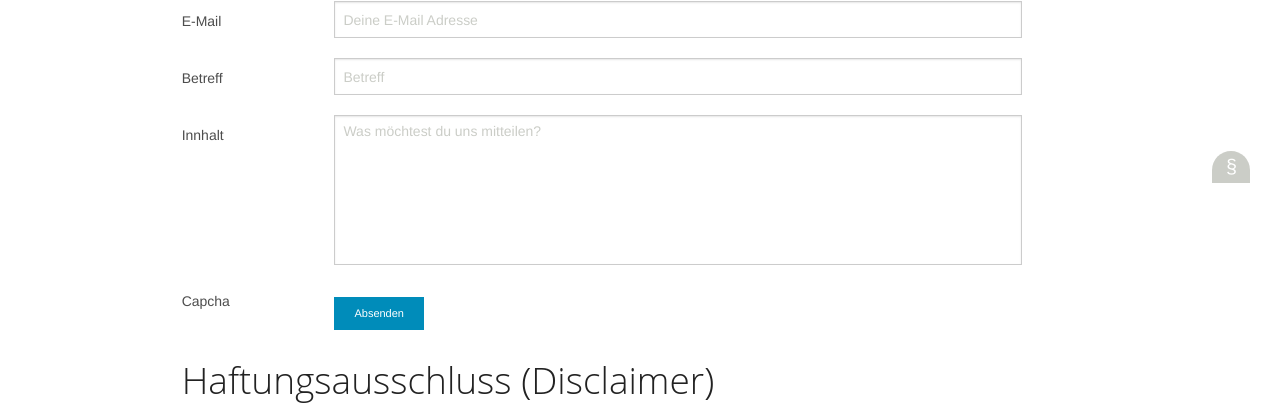
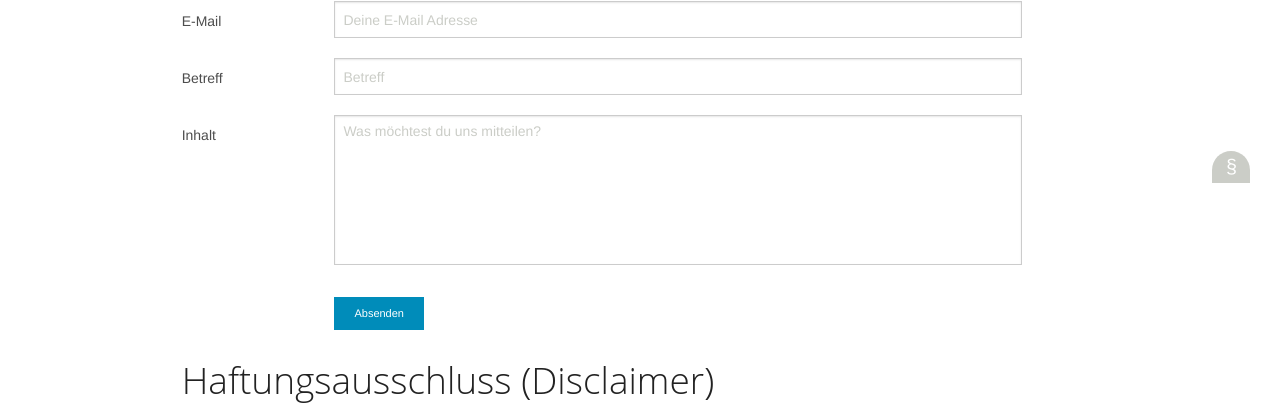
Before and after one commit to CrazyCrud/shithouse-poetry-website, a PHP site: page /impressum.php in a window 1280 px wide. Shown: the part 617-1022 px from the top of the page. Run offline with PHP 8.4, Linux system fonts and the light colour scheme; some libraries are stand-ins or nearby versions.

Commit message:
spelling mistakes corrected

```diff
--- a/impressum.php
+++ b/impressum.php
@@ -136,7 +136,7 @@
 					        </div>
 					        <div class="row">
 					        	<div class="small-12 medium-2 large-2 columns">
-					        		<label class="inline" for="description">Innhalt</label>
+					        		<label class="inline" for="description">Inhalt</label>
 					        	</div>
 					        	<div class="small-11 medium-9 large-9 columns left">
 									<textarea id="description" name="description" placeholder="Was möchtest du uns mitteilen?" maxlength="400" cols="20" rows="8" required><?php if(isset($desc) && $desc != "") echo $desc; ?></textarea>
@@ -144,7 +144,7 @@
 					        </div>
 					        <div class="row">
 					        	<div class="small-12 medium-2 large-2 columns">
-					        		<label class="inline" for="capcha-container">Capcha</label>
+					        		<label class="inline" for="capcha-container"></label>
 					        	</div>
 					        	<div id="capcha-container" class="small-11 medium-9 large-9 columns left">
 									<?php
--- a/js/pages/register.js
+++ b/js/pages/register.js
@@ -38,7 +38,7 @@ function initEditing(){
 	$("#register-submit").html("Speichern");
 	$("#username").attr("disabled","disabled");
 	$("#mail").attr("disabled","disabled");
-	$("#new-pwd").html("Neues Password");
+	$("#new-pwd").html("Neues Passwort");
 	ImgurManager.getUser(fillUser, user.id);
 }
 
```
